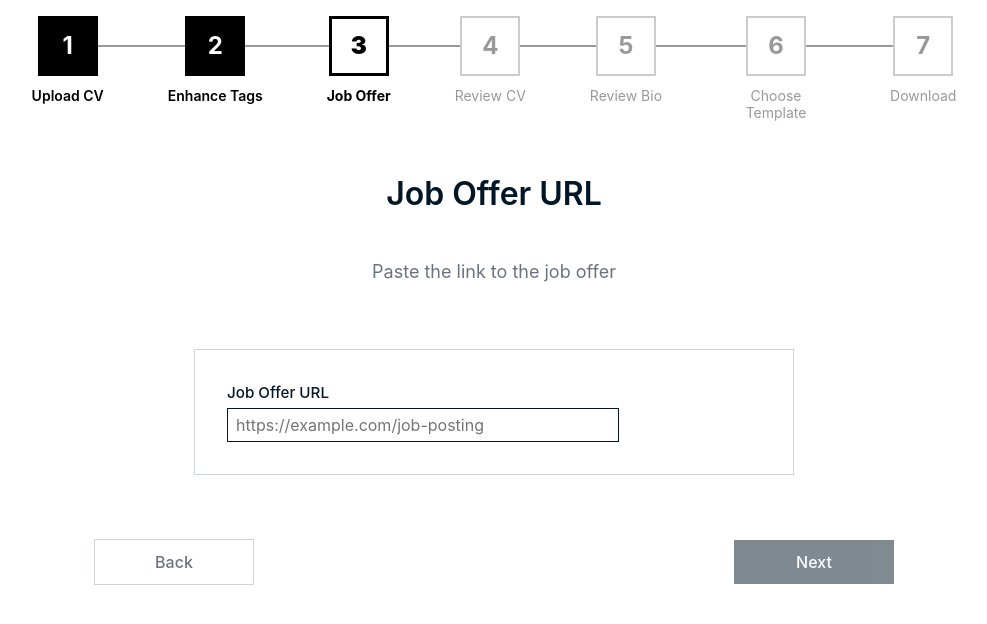
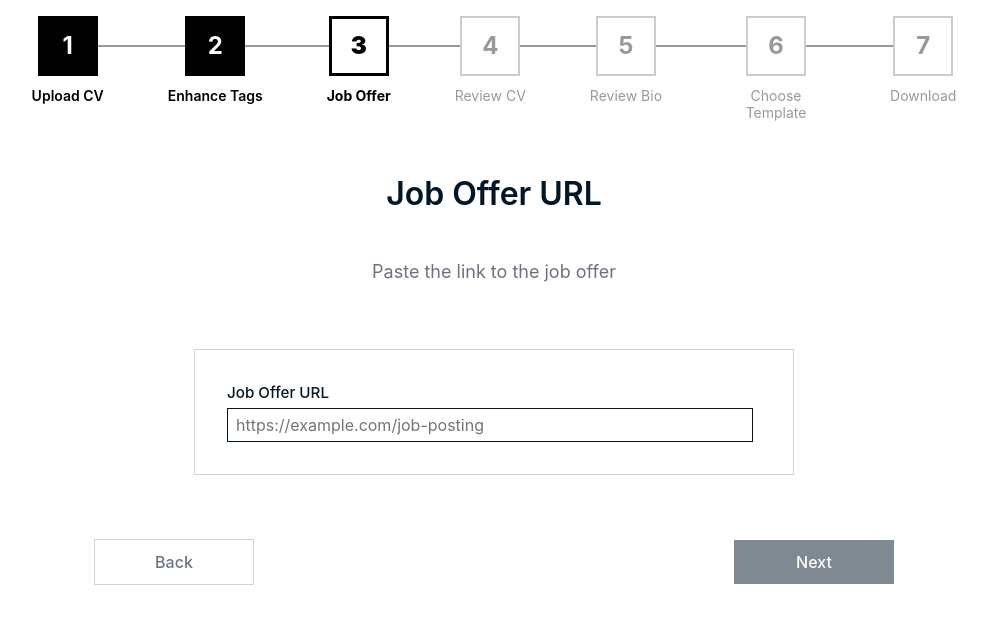
Before and after one commit to PawelSolecki/CRR-frontend, a React (Vite) app: page /job-offer in a window 1280 px wide. Shown: the top 624 px of the page, without its empty margins (146-1133 px from the left). Built offline with nearby package versions, Linux system fonts and the light colour scheme.

Commit message:
feat: implement JobOffer page

```diff
--- a/src/components/ui/Input/Input.tsx
+++ b/src/components/ui/Input/Input.tsx
@@ -2,19 +2,19 @@ import type { ComponentProps } from "react";
 import Icon from "../Icon/Icon";
 import classes from "./Input.module.scss";
 
-type BaseInputProps = {
+type BaseInputProps<T> = {
   id: string;
   label?: string;
   placeholder?: string;
-  value: string | number | undefined;
-  onChange: (value: string | number) => void;
+  value: T;
+  onChange: (value: T) => void;
   onBlur?: () => void;
   error?: boolean | string;
   className?: string;
   style?: React.CSSProperties;
 };
 
-type TextInputProps = BaseInputProps & {
+type TextInputProps = BaseInputProps<string> & {
   type?: "text" | "password" | "email" | "tel";
   leftIcon?: string;
   rightIcon?: string;
@@ -25,21 +25,21 @@ type TextInputProps = BaseInputProps & {
     "id" | "value" | "onChange" | "onBlur" | "className" | "style"
   >;
 
-type NumberInputProps = BaseInputProps & {
+type NumberInputProps = BaseInputProps<number | string> & {
   type: "number";
 } & Omit<
     ComponentProps<"input">,
     "id" | "value" | "onChange" | "onBlur" | "className" | "style" | "type"
   >;
 
-type DateInputProps = BaseInputProps & {
+type DateInputProps = BaseInputProps<string> & {
   type: "date";
 } & Omit<
     ComponentProps<"input">,
     "id" | "value" | "onChange" | "onBlur" | "className" | "style" | "type"
   >;
 
-type TextareaProps = BaseInputProps & {
+type TextareaProps = BaseInputProps<string> & {
   type: "textarea";
   rows?: number;
 } & Omit<
@@ -73,19 +73,21 @@ export default function Input(props: InputProps) {
   const getWidth = () => {
     if (type === "number") return "8rem";
     if (type === "textarea" || type === "text") return "25rem";
-    return "14 rem";
+    return "14rem";
   };
 
   const handleChange = (
     e: React.ChangeEvent<HTMLInputElement | HTMLTextAreaElement>,
   ) => {
     if (type === "number") {
-      const num = e.target.value === "" ? "" : Number(e.target.value);
-      onChange(num);
+      const numValue = e.target.value === "" ? "" : Number(e.target.value);
+      (onChange as (value: number | string) => void)(numValue);
     } else {
-      onChange(e.target.value);
+      (onChange as (value: string) => void)(e.target.value);
     }
   };
+
+  const displayValue = value ?? "";
 
   return (
     <div style={{ width: getWidth(), ...style }} className={className}>
@@ -105,7 +107,7 @@ export default function Input(props: InputProps) {
           <textarea
             id={id}
             name={name}
-            value={value}
+            value={displayValue}
             onChange={handleChange}
             onBlur={onBlur}
             placeholder={placeholder}
@@ -118,7 +120,7 @@ export default function Input(props: InputProps) {
             id={id}
             name={name}
             type={type}
-            value={value || ""}
+            value={displayValue}
             onChange={handleChange}
             onBlur={onBlur}
             placeholder={placeholder}
@@ -135,7 +137,11 @@ export default function Input(props: InputProps) {
         )}
       </div>
 
-      {error && <span className={classes.error}>Invalid input</span>}
+      {error && (
+        <span className={classes.error}>
+          {typeof error === "string" ? error : "Invalid input"}
+        </span>
+      )}
     </div>
   );
 }
--- /dev/null
+++ b/src/features/JobOffer/JobOfferForm.module.scss
@@ -0,0 +1,48 @@
+.formSection {
+    display: flex;
+    justify-content: center;
+    width: 100%;
+}
+
+.formContainer {
+    width: 100%;
+    max-width: 600px;
+    padding: 2rem;
+    border: 1px solid var(--color-border);
+    border-radius: 0;
+    background-color: var(--color-background);
+}
+
+.inputSection {
+    width: 100%;
+}
+
+.navigation {
+    display: flex;
+    justify-content: space-between;
+    align-items: center;
+    margin-top: 2rem;
+    padding-top: 2rem;
+}
+
+@media (max-width: 768px) {
+    .formContainer {
+        padding: 1.5rem;
+    }
+
+    .navigation {
+        flex-direction: column;
+        gap: 1rem;
+
+        .backButton,
+        .nextButton {
+            width: 100%;
+        }
+    }
+}
+
+@media (max-width: 480px) {
+    .formContainer {
+        padding: 1rem;
+    }
+}
--- /dev/null
+++ b/src/features/JobOffer/JobOfferForm.tsx
@@ -0,0 +1,64 @@
+import { Form, useNavigation } from "react-router-dom";
+import Button from "../../components/ui/Button/Button";
+import Input from "../../components/ui/Input/Input";
+import { useInput } from "../../hooks/useInput";
+import classes from "./JobOfferForm.module.scss";
+
+export default function JobOfferForm() {
+  const navigation = useNavigation();
+  const isLoading = navigation.state === "submitting";
+
+  const jobUrlInput = useInput("", (value) => {
+    if (!value.trim()) return false;
+    try {
+      new URL(value);
+      return true;
+    } catch {
+      return false;
+    }
+  });
+
+  const handleBack = () => {
+    window.history.back();
+  };
+
+  return (
+    <Form method="post" noValidate className={classes.form}>
+      <input type="hidden" name="jobUrl" value={jobUrlInput.value} />
+
+      <div className={classes.formSection}>
+        <div className={classes.formContainer}>
+          <div className={classes.inputSection}>
+            <Input
+              id="jobUrl"
+              type="text"
+              label="Job Offer URL"
+              placeholder="https://example.com/job-posting"
+              value={jobUrlInput.value}
+              onChange={jobUrlInput.handleInputChange}
+              onBlur={jobUrlInput.handleInputBlur}
+              error={jobUrlInput.hasError ? "Please enter a valid URL" : false}
+              disabled={isLoading}
+              style={{ width: "100%" }}
+            />
+          </div>
+        </div>
+      </div>
+
+      <div className={classes.navigation}>
+        <Button type="secondary" onClick={handleBack} disabled={isLoading}>
+          Back
+        </Button>
+        <Button
+          type="primary"
+          buttonType="submit"
+          disabled={
+            isLoading || jobUrlInput.hasError || !jobUrlInput.value.trim()
+          }
+        >
+          {isLoading ? "Scraping job offer..." : "Next"}
+        </Button>
+      </div>
+    </Form>
+  );
+}
--- a/src/pages/JobOffer/JobOffer.module.scss
+++ b/src/pages/JobOffer/JobOffer.module.scss
@@ -29,31 +29,14 @@
     margin-bottom: 2rem;
 }
 
-.formSection {
-    display: flex;
-    justify-content: center;
-    width: 100%;
-}
-
-.formContainer {
-    width: 100%;
-    max-width: 600px;
-    padding: 2rem;
-    border: 1px solid var(--color-border);
-    border-radius: 0;
-    background-color: var(--color-background);
-}
-
-.inputSection {
-    width: 100%;
-}
-
-.navigation {
-    display: flex;
-    justify-content: space-between;
-    align-items: center;
-    margin-top: 2rem;
-    padding-top: 2rem;
+.error {
+    padding: 1rem;
+    background-color: #fee;
+    border: 1px solid #fcc;
+    border-radius: 0.5rem;
+    color: #c33;
+    text-align: center;
+    font-weight: 500;
 }
 
 @media (max-width: 768px) {
@@ -68,24 +51,4 @@
     .title {
         font-size: 1.75rem;
     }
-
-    .formContainer {
-        padding: 1.5rem;
-    }
-
-    .navigation {
-        flex-direction: column;
-        gap: 1rem;
-
-        .backButton,
-        .nextButton {
-            width: 100%;
-        }
-    }
 }
-
-@media (max-width: 480px) {
-    .formContainer {
-        padding: 1rem;
-    }
-}
--- a/src/pages/JobOffer/JobOffer.tsx
+++ b/src/pages/JobOffer/JobOffer.tsx
@@ -1,34 +1,10 @@
-import { Form, useNavigation } from "react-router-dom";
-import Button from "../../components/ui/Button/Button";
-import Input from "../../components/ui/Input/Input";
-import { useInput } from "../../hooks/useInput";
+import { redirect, useActionData } from "react-router-dom";
+import { scrape } from "../../api/career-service";
+import JobOfferForm from "../../features/JobOffer/JobOfferForm";
 import classes from "./JobOffer.module.scss";
 
 export default function JobOffer() {
-  const navigation = useNavigation();
-  const isLoading = navigation.state === "submitting";
-
-  const jobUrlInput = useInput("", (value) => {
-    if (!value.trim()) return false;
-    try {
-      new URL(value);
-      return true;
-    } catch {
-      return false;
-    }
-  });
-
-  const handleSubmit = (e: React.FormEvent<HTMLFormElement>) => {
-    if (jobUrlInput.hasError || !jobUrlInput.value.trim()) {
-      e.preventDefault();
-      jobUrlInput.handleInputBlur();
-      return;
-    }
-  };
-
-  const handleBack = () => {
-    window.history.back();
-  };
+  const actionData = useActionData() as { error?: string } | undefined;
 
   return (
     <div className={classes.container}>
@@ -36,44 +12,30 @@ export default function JobOffer() {
         <h1 className={classes.title}>Job Offer URL</h1>
         <p className={classes.subtitle}>Paste the link to the job offer</p>
 
-        <Form method="post" onSubmit={handleSubmit}>
-          <input type="hidden" name="jobUrl" value="" />
+        {actionData?.error && (
+          <div className={classes.error}>{actionData.error}</div>
+        )}
 
-          <div className={classes.formSection}>
-            <div className={classes.formContainer}>
-              <div className={classes.inputSection}>
-                <Input
-                  id="jobUrl"
-                  type="text"
-                  label="Job Offer URL"
-                  placeholder="https://example.com/job-posting"
-                  value={jobUrlInput.value}
-                  onChange={jobUrlInput.handleInputChange}
-                  onBlur={jobUrlInput.handleInputBlur}
-                  error={jobUrlInput.hasError ? "Please enter a valid URL" : ""}
-                  inputProps={{
-                    disabled: isLoading,
-                  }}
-                />
-              </div>
-            </div>
-          </div>
-
-          <div className={classes.navigation}>
-            <Button type="secondary" onClick={handleBack} disabled={isLoading}>
-              Back
-            </Button>
-            <Button
-              type="primary"
-              disabled={
-                isLoading || jobUrlInput.hasError || !jobUrlInput.value.trim()
-              }
-            >
-              {isLoading ? "Scraping job offer..." : "Next"}
-            </Button>
-          </div>
-        </Form>
+        <JobOfferForm />
       </div>
     </div>
   );
 }
+
+export async function action({ request }: { request: Request }) {
+  const formData = await request.formData();
+  const jobUrl = formData.get("jobUrl") as string;
+
+  try {
+    console.log("Job URL submitted:", jobUrl);
+    await scrape({
+      query: { url: jobUrl },
+    });
+    return redirect("/review-bio");
+  } catch (error) {
+    console.error("Error scraping job offer:", error);
+    return {
+      error: "Failed to scrape job offer. Please check the URL and try again.",
+    };
+  }
+}
```
Also changed, not shown: src/app/App.tsx (+2 -6 lines).
